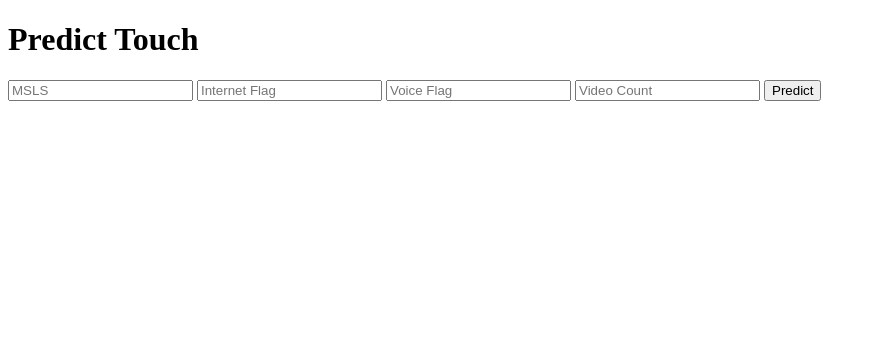
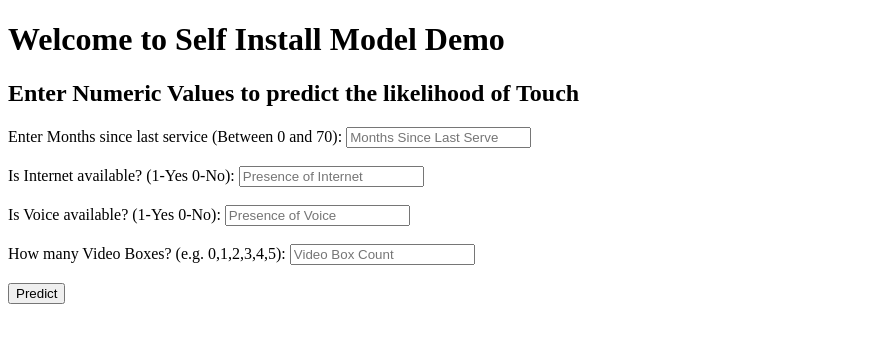
Before and after one commit to anymol/Heroku-Demo-SI, a Flask app: page / in a window 1280 px wide. Shown: the top 343 px of the page, without its empty margins (0-876 px from the left). Run offline with Flask 2, Linux system fonts and the light colour scheme; parts of the project's set-up code (start-up, migrations or seed data) failed here and were passed over.

Commit message:
Add files via upload

```diff
--- a/templates/index.html
+++ b/templates/index.html
@@ -13,13 +13,22 @@
 
 <body>
     <div class="login">
-        <h1>Predict Touch </h1>
+        <h1>Welcome to Self Install Model Demo </h1>
+        <h2>Enter Numeric Values to predict the likelihood of Touch </h2>
 
         <form action="{{url_for('predict')}}" method="post">
-            <input type="text" name="MonthsSinceLastServe" placeholder="MSLS" required="required" />
-            <input type="text" name="InternetFlag" placeholder="Internet Flag" required="required" />
-            <input type="text" name="VoiceFlag" placeholder="Voice Flag" required="required" />
-            <input type="text" name="VideoCount" placeholder="Video Count" required="required" />
+            <label for="months">Enter Months since last service (Between 0 and 70): </label>
+            <input type="text" name="MonthsSinceLastServe" placeholder="Months Since Last Serve" required="required" />
+            <br><br>
+            <label for="internet">Is Internet available? (1-Yes 0-No): </label>
+            <input type="text" name="InternetFlag" placeholder="Presence of Internet" required="required" />
+            <br><br>
+            <label for="voice">Is Voice available? (1-Yes 0-No): </label>
+            <input type="text" name="VoiceFlag" placeholder="Presence of Voice" required="required" />
+            <br><br>
+            <label for="video">How many Video Boxes? (e.g. 0,1,2,3,4,5): </label>
+            <input type="text" name="VideoCount" placeholder="Video Box Count" required="required" />
+            <br><br>
 
             <button type="submit" class="btn btn-primary btn-block btn-large">Predict</button>
 
```
